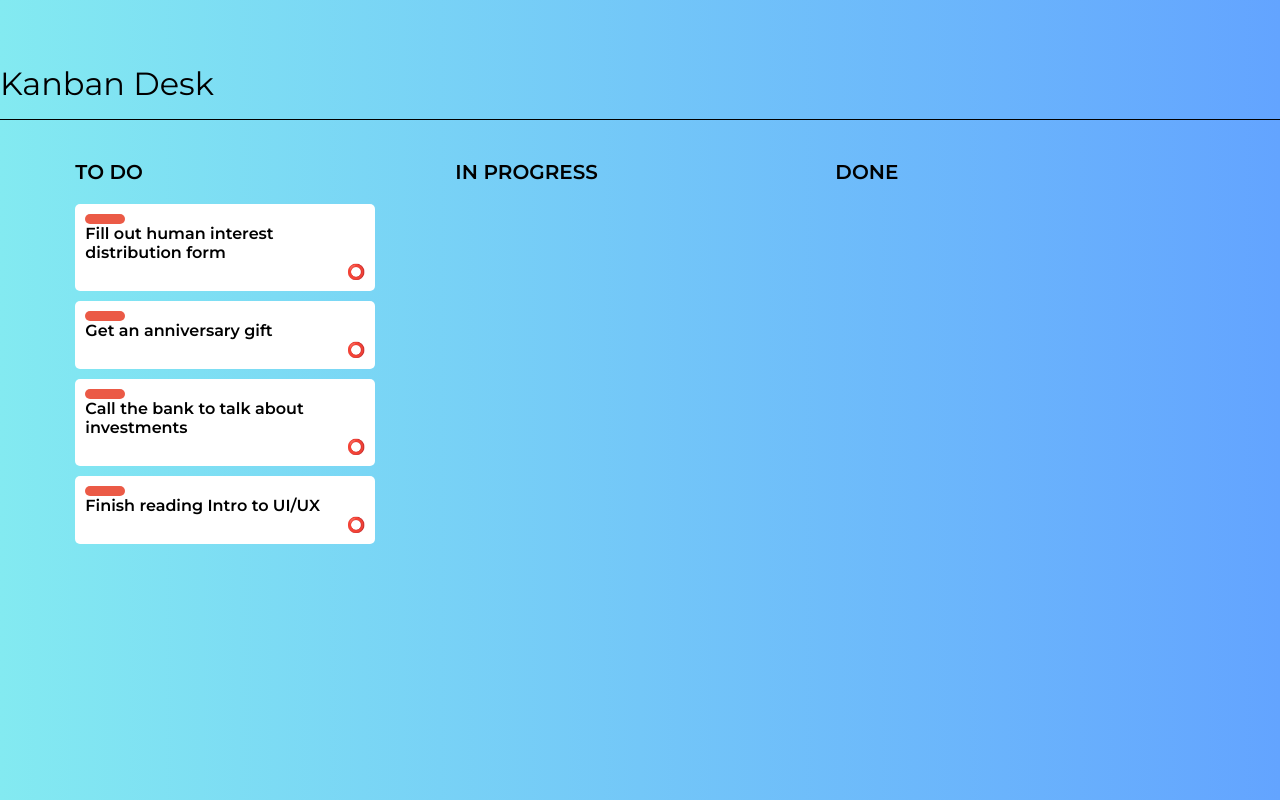
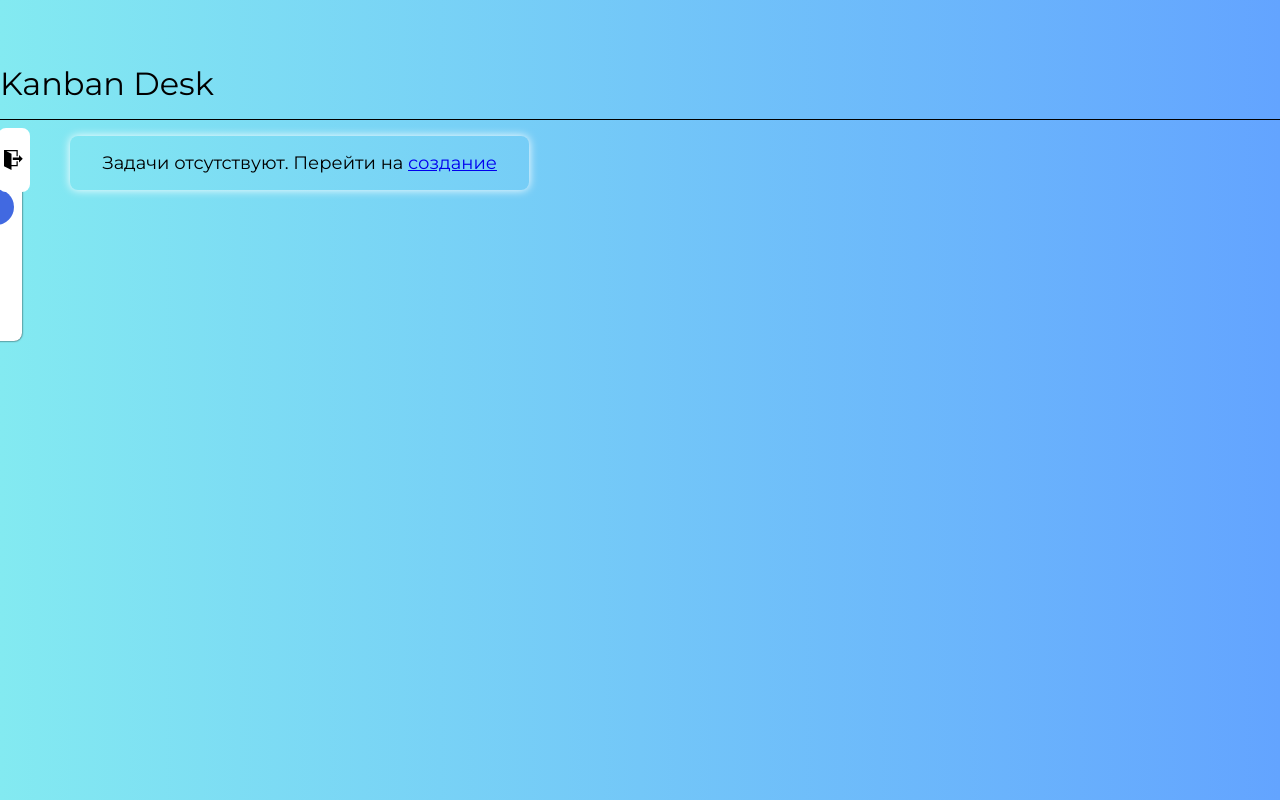
Before and after one commit to comp-master-byte/fullstack-newShift, a React app in the folder client/: page / in a window 1280 px wide. Built offline with nearby package versions, Linux system fonts and the light colour scheme.

Commit message:
Улучшено usability 2

```diff
--- a/client/src/Pages/TasksPage/TasksPage.jsx
+++ b/client/src/Pages/TasksPage/TasksPage.jsx
@@ -1,10 +1,11 @@
-import React, { useState, useEffect } from 'react'
-import { useDispatch, useSelector } from 'react-redux'
-import styles from "./TasksPage.module.scss"
+import React, { useState } from "react";
+import { useDispatch, useSelector } from "react-redux";
+import styles from "./TasksPage.module.scss";
 import { Card } from "../../components/Card/Card.jsx"
 import { Board } from "../../components/Board/Board.jsx"
 import { DropWrapper } from "../../components/DropWrapper/DropWrapper.jsx"
-import { statuses } from '../../data/index.js'
+import { statuses } from '../../data/index.js';
+import { ResultOfAction } from "../../components/resultOfAction/ResultOfAction.jsx"
 
 export const TasksPage = () => {
 
@@ -34,21 +35,29 @@ export const TasksPage = () => {
 
     return (
         <div className={styles.row}>
-            {statuses.map(s => {
+            {
+                !items.length ?
+                    <ResultOfAction resultText="Задачи отсутствуют." to="/create" goWhere="создание" />
+                    :
+                    statuses.map(s => {
                         return (
                             <div key={s.status} className={styles.colWrapper}>
                                 <h2 className={styles.colHeader}>{s.status.toUpperCase()}</h2>
                                 <DropWrapper onDrop={onDrop} status={s.status}>
                                     <Board>
-                                {items
+                                        {
+                                            items
                                                 .filter(i => i.status === s.status)
                                                 .map((i, idx) => <Card key={i.id} item={i} index={idx} moveItem={moveItem} status={s} />)
                                         }
+
                                     </Board>
                                 </DropWrapper>
                             </div>
                         );
-            })}
+                    })
+            }
+
         </div>
     )
 }
--- a/client/src/components/Alert/AlertComponent.module.scss
+++ b/client/src/components/Alert/AlertComponent.module.scss
@@ -1,6 +1,6 @@
 .alertWrapper {
     position: fixed;
-    top: -35%;
+    top: -30%;
     left: 50%;
     background-color: #fff;
     border-radius: 8px;
--- a/client/src/redux/reducers/addTaskReducer.js
+++ b/client/src/redux/reducers/addTaskReducer.js
@@ -2,32 +2,32 @@ import { ADD_TASK, DELETE_TASK, EDIT_TASK } from "../types";
 
 const initialState = {
     data: [
-        {
-            id: 1,
-            icon: "⭕️",
-            status: "to do",
-            title: "Human Interest Form",
-            content: "Fill out human interest distribution form"
-        },
-        {
-            id: 2,
-            icon: "⭕️",
-            status: "to do",
-            title: "Purchase present",
-            content: "Get an anniversary gift"
-        }, {
-            id: 3,
-            icon: "⭕️",
-            status: "to do",
-            title: "Invest in investments",
-            content: "Call the bank to talk about investments"
-        }, {
-            id: 4,
-            icon: "⭕️",
-            status: "to do",
-            title: "Daily reading",
-            content: "Finish reading Intro to UI/UX"
-        }
+        // {
+        //     id: 1,
+        //     icon: "⭕️",
+        //     status: "to do",
+        //     title: "Human Interest Form",
+        //     content: "Fill out human interest distribution form"
+        // },
+        // {
+        //     id: 2,
+        //     icon: "⭕️",
+        //     status: "to do",
+        //     title: "Purchase present",
+        //     content: "Get an anniversary gift"
+        // }, {
+        //     id: 3,
+        //     icon: "⭕️",
+        //     status: "to do",
+        //     title: "Invest in investments",
+        //     content: "Call the bank to talk about investments"
+        // }, {
+        //     id: 4,
+        //     icon: "⭕️",
+        //     status: "to do",
+        //     title: "Daily reading",
+        //     content: "Finish reading Intro to UI/UX"
+        // }
     ]
 };
 
```
Lines whose indentation alone changed are shown as unchanged.
